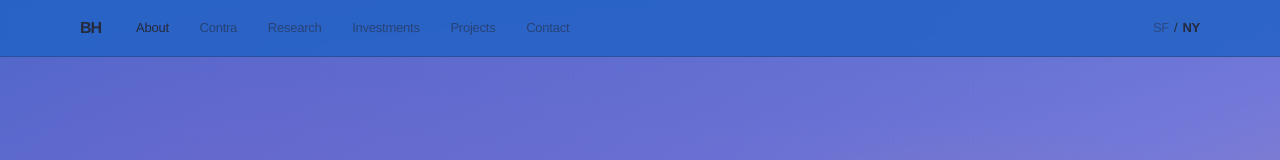
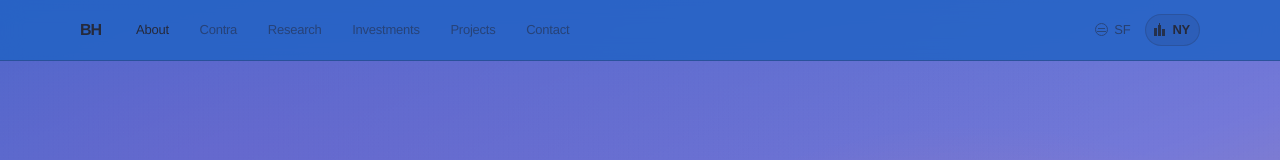
Before and after one commit to ben9885/get-ben.com, a Next.js app: page / in a window 1280 px wide. Shown: the top 160 px of the page. Built offline with nearby package versions, Linux system fonts and the light colour scheme; no server answers.

Commit message:
Style city switcher as icon buttons

```diff
--- a/app/atmosphere.tsx
+++ b/app/atmosphere.tsx
@@ -102,5 +102,5 @@ export function AtmosphereBackground({atmosphere}:{atmosphere:Atmosphere}) {
 
 export function CitySwitcher({city,setCity,weather}:{city:City;setCity:(c:City)=>void;weather:WeatherState}) {
   const c=CITIES[city],time=new Intl.DateTimeFormat("en-US",{timeZone:c.zone,hour:"numeric",minute:"2-digit"}).format(new Date());
-  return <div className="environment"><div className="city-switch" aria-label="Site atmosphere location"><button onClick={()=>setCity("SF")} className={city==="SF"?"selected":""} aria-pressed={city==="SF"}>SF</button><span>/</span><button onClick={()=>setCity("NY")} className={city==="NY"?"selected":""} aria-pressed={city==="NY"}>NY</button></div><div className="weather-tip" role="status"><strong>{c.name}</strong><span>{weather?`${Math.round(weather.temperature)}° · ${weatherLabel(weather.weatherCode)}`:"Local solar atmosphere"}</span><span>{time}</span></div></div>;
+  return <div className="environment"><div className="city-switch" aria-label="Site atmosphere location"><button onClick={()=>setCity("SF")} className={city==="SF"?"selected":""} aria-pressed={city==="SF"}><span className="city-glyph sf-glyph" aria-hidden />SF</button><button onClick={()=>setCity("NY")} className={city==="NY"?"selected":""} aria-pressed={city==="NY"}><span className="city-glyph ny-glyph" aria-hidden />NY</button></div><div className="weather-tip" role="status"><strong>{c.name}</strong><span>{weather?`${Math.round(weather.temperature)}° · ${weatherLabel(weather.weatherCode)}`:"Local solar atmosphere"}</span><span>{time}</span></div></div>;
 }
--- a/app/globals.css
+++ b/app/globals.css
@@ -19,9 +19,15 @@ nav { max-width:1120px; margin:auto; display:flex; align-items:center; gap:28px;
 .nav-links a.active::after { right:0; }
 .environment { position:relative; font-size:13px; display:flex; align-items:center; white-space:nowrap; }
 .city-switch { display:flex; align-items:center; gap:5px; }
-.city-switch button { appearance:none; border:0; padding:0; background:none; cursor:pointer; opacity:.48; font-weight:450; transition:opacity .18s ease; }
-.city-switch button:hover,.city-switch button:focus-visible,.city-switch button.selected { opacity:1; }
-.city-switch button.selected { font-weight:620; }
+.city-switch button { appearance:none; min-height:28px; border:1px solid transparent; border-radius:999px; padding:5px 9px 5px 7px; background:transparent; display:flex; align-items:center; gap:6px; cursor:pointer; opacity:.62; font-weight:520; transition:opacity .18s ease,background .18s ease,border-color .18s ease,transform .12s ease; }
+.city-switch button:hover { opacity:1; background:var(--pale); border-color:color-mix(in srgb,var(--ink) 14%,transparent); }
+.city-switch button:focus-visible { opacity:1; outline:1px solid currentColor; outline-offset:2px; }
+.city-switch button:active { transform:translateY(1px) scale(.98); }
+.city-switch button.selected { opacity:1; background:color-mix(in srgb,var(--ink) 11%,transparent); border-color:color-mix(in srgb,var(--ink) 20%,transparent); font-weight:650; }
+.city-glyph { position:relative; width:13px; height:13px; display:inline-block; flex:0 0 auto; opacity:.86; }
+.sf-glyph { border:1px solid currentColor; border-radius:50%; background:linear-gradient(currentColor,currentColor) center 4px/7px 1px no-repeat,linear-gradient(currentColor,currentColor) center 7px/9px 1px no-repeat; }
+.ny-glyph { background:linear-gradient(to top,currentColor 0 100%) 1px 5px/3px 8px no-repeat,linear-gradient(to top,currentColor 0 100%) 5px 2px/3px 11px no-repeat,linear-gradient(to top,currentColor 0 100%) 9px 6px/3px 7px no-repeat; }
+.ny-glyph::after { content:""; position:absolute; left:6px; top:0; width:1px; height:3px; background:currentColor; }
 .weather-tip { position:absolute; right:0; top:calc(100% + 17px); min-width:168px; padding:12px 14px; display:flex; flex-direction:column; gap:3px; background:color-mix(in srgb,var(--nav-bg) 88%,var(--ink) 12%); border:1px solid var(--line); font-size:11px; opacity:0; transform:translateY(-4px); pointer-events:none; transition:opacity .18s ease,transform .18s ease; }
 .environment:hover .weather-tip,.environment:focus-within .weather-tip { opacity:1; transform:none; }
 .weather-tip strong { font-size:12px; }
```
